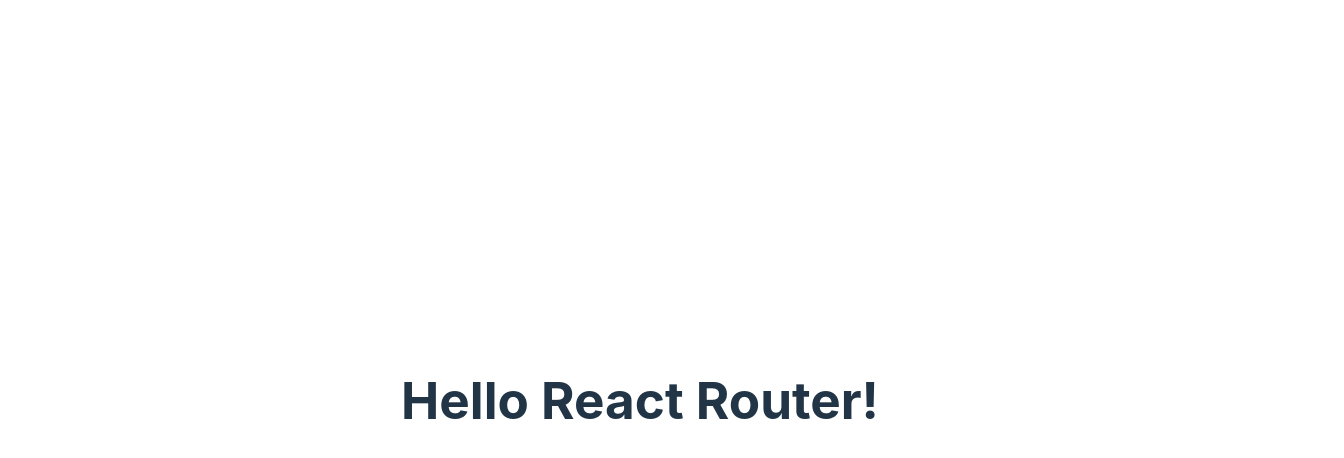
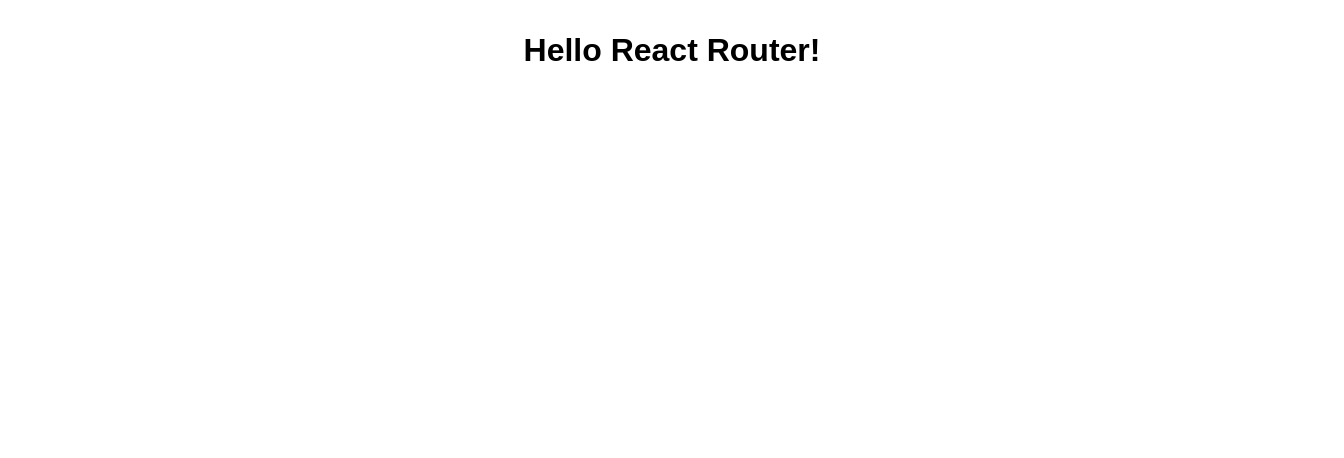
Before and after one commit to dhanajeane79/workshop-28-react-router, a React (Vite) app: page / in a window 1280 px wide. Shown: the top 458 px of the page, 1344 px wide, since content can reach past the window. Built offline with nearby package versions, Linux system fonts and the light colour scheme.

Commit message:
Replaced all index.css with provided .css

```diff
--- a/src/index.css
+++ b/src/index.css
@@ -1,69 +1,47 @@
 :root {
-  font-family: Inter, system-ui, Avenir, Helvetica, Arial, sans-serif;
-  line-height: 1.5;
-  font-weight: 400;
-
-  color-scheme: light dark;
-  color: rgba(255, 255, 255, 0.87);
-  background-color: #242424;
-
-  font-synthesis: none;
-  text-rendering: optimizeLegibility;
-  -webkit-font-smoothing: antialiased;
-  -moz-osx-font-smoothing: grayscale;
-  -webkit-text-size-adjust: 100%;
+  * {
+    font-family: arial, sans-serif;
+    margin: 0;
   }
 
-a {
-  font-weight: 500;
-  color: #646cff;
-  text-decoration: inherit;
-}
-a:hover {
-  color: #535bf2;
+  body,
+  body > div {
+    height: 100vh;
+    width: 100vw;
   }
 
-body {
-  margin: 0;
+  #container {
+    height: 100%;
     display: flex;
-  place-items: center;
-  min-width: 320px;
-  min-height: 100vh;
+    flex-direction: column;
   }
 
-h1 {
-  font-size: 3.2em;
-  line-height: 1.1;
+  #container > div {
+    display: flex;
   }
 
-button {
-  border-radius: 8px;
-  border: 1px solid transparent;
-  padding: 0.6em 1.2em;
-  font-size: 1em;
-  font-weight: 500;
-  font-family: inherit;
-  background-color: #1a1a1a;
-  cursor: pointer;
-  transition: border-color 0.25s;
-}
-button:hover {
-  border-color: #646cff;
-}
-button:focus,
-button:focus-visible {
-  outline: 4px auto -webkit-focus-ring-color;
+  #navbar {
+    padding: 2em;
+    justify-content: space-evenly;
   }
 
-@media (prefers-color-scheme: light) {
-  :root {
-    color: #213547;
-    background-color: #ffffff;
+  #main-section {
+    flex-grow: 1;
   }
-  a:hover {
-    color: #747bff;
+
+  #main-section > div {
+    width: 100%;
+    display: flex;
+    align-items: center;
+    justify-content: center;
   }
-  button {
-    background-color: #f9f9f9;
+
+  .red {
+    background-color: #b05f6d;
+    color: white;
   }
+
+  .blue {
+    background-color: #275db3;
+    color: white;
   }
```
Lines whose indentation alone changed are shown as unchanged.
